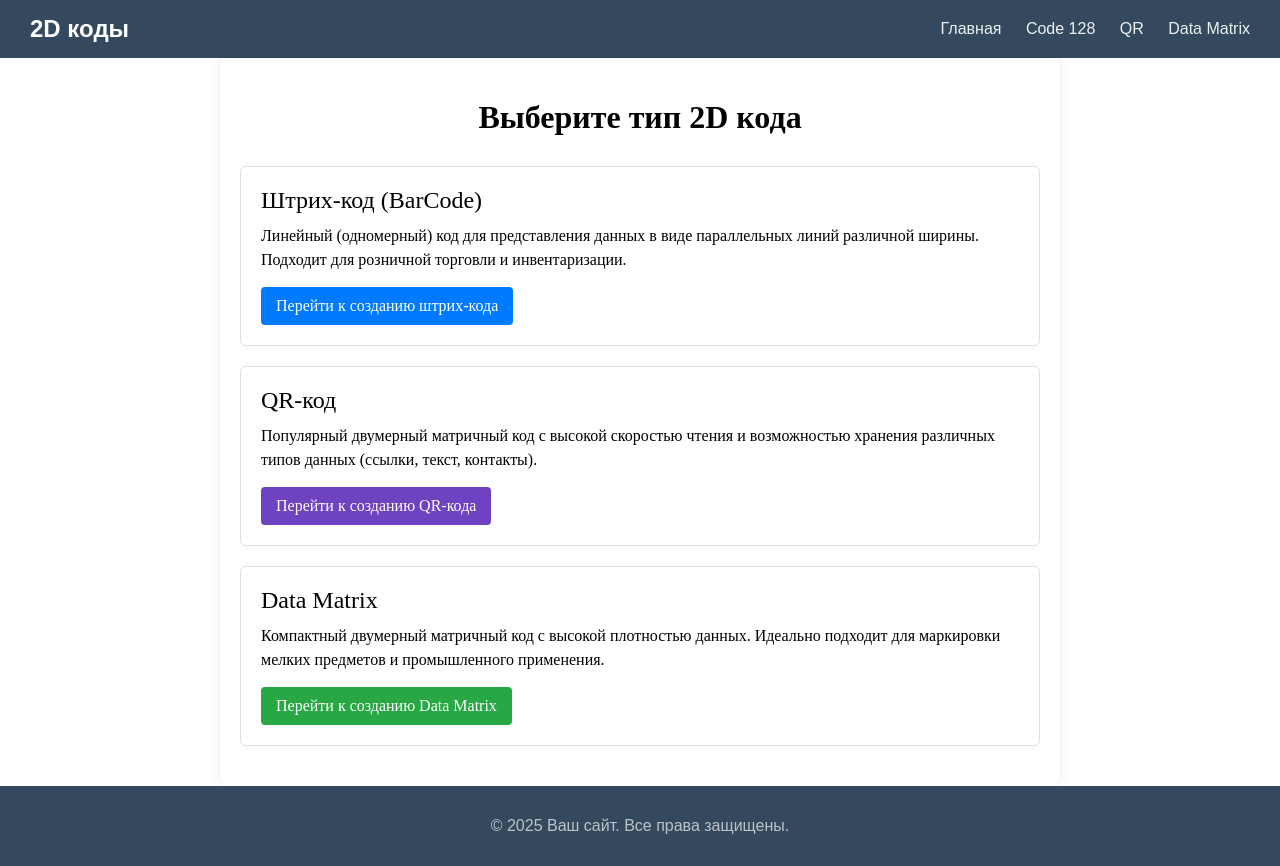
After one commit to denzalzc/codesworld, a Django app: page /2D in a window 1280 px wide. The commit adds this page. Run offline with Django 5.2, Linux system fonts and the light colour scheme.

Commit message:
add main page for 2D

```diff
--- /dev/null
+++ b/codesworld/coder2d/static/css/2Dmain.css
@@ -0,0 +1,72 @@
+.container {
+    max-width: 800px;
+    margin: auto;
+    background-color: #ffffff;
+    padding: 20px;
+    border-radius: 8px;
+    box-shadow: 0 0 10px rgba(0, 0, 0, 0.1);
+}
+
+h1 {
+    text-align: center;
+    margin-bottom: 30px;
+}
+
+.method-card {
+    border: 1px solid #ddd;
+    border-radius: 6px;
+    padding: 20px;
+    margin-bottom: 20px;
+    transition: box-shadow 0.2s;
+}
+
+.method-card:hover {
+    box-shadow: 0 0 15px rgba(0, 0, 0, 0.1);
+}
+
+.method-title {
+    font-size: 1.5em;
+    margin-bottom: 10px;
+}
+
+.method-description {
+    margin-bottom: 15px;
+    line-height: 1.5;
+}
+
+.btn {
+    display: inline-block;
+    padding: 10px 15px;
+    font-size: 1em;
+    border: none;
+    border-radius: 4px;
+    cursor: pointer;
+    background-color: #28a745;
+    /* Изменен цвет для дифференциации */
+    color: #fff;
+    text-decoration: none;
+    transition: background-color 0.2s;
+}
+
+.btn:hover {
+    background-color: #218838;
+}
+
+/* Опционально: иконки для наглядности */
+.method-card:nth-child(2) .btn {
+    background-color: #007bff;
+    /* Синий для QR */
+}
+
+.method-card:nth-child(2) .btn:hover {
+    background-color: #0056b3;
+}
+
+.method-card:nth-child(3) .btn {
+    background-color: #6f42c1;
+    /* Фиолетовый для Data Matrix */
+}
+
+.method-card:nth-child(3) .btn:hover {
+    background-color: #563d7c;
+}
--- /dev/null
+++ b/codesworld/coder2d/templates/coder2d/2Dmain.html
@@ -0,0 +1,40 @@
+{% extends 'coder2d/base.html' %}
+{% load static %}
+
+{% block add_css %}
+<link rel="stylesheet" href="{% static 'css/2Dmain.css' %}">
+{% endblock add_css %}
+
+{% block content %}
+
+<div class="container">
+    <h1>Выберите тип 2D кода</h1>
+    <div class="method-card">
+        <div class="method-title">Штрих-код (BarCode)</div>
+        <div class="method-description">
+            Линейный (одномерный) код для представления данных в виде параллельных линий различной ширины.
+            Подходит для розничной торговли и инвентаризации.
+        </div>
+        <a href="{% url 'base128' %}" class="btn">Перейти к созданию штрих-кода</a>
+    </div>
+
+    <div class="method-card">
+        <div class="method-title">QR-код</div>
+        <div class="method-description">
+            Популярный двумерный матричный код с высокой скоростью чтения и возможностью хранения
+            различных типов данных (ссылки, текст, контакты).
+        </div>
+        <a href="{% url 'qr' %}" class="btn">Перейти к созданию QR-кода</a>
+    </div>
+
+    <div class="method-card">
+        <div class="method-title">Data Matrix</div>
+        <div class="method-description">
+            Компактный двумерный матричный код с высокой плотностью данных.
+            Идеально подходит для маркировки мелких предметов и промышленного применения.
+        </div>
+        <a href="{% url 'datamatrix' %}" class="btn">Перейти к созданию Data Matrix</a>
+    </div>
+</div>
+
+{% endblock content %}
--- a/codesworld/coder2d/templates/coder2d/headerEnd.html
+++ b/codesworld/coder2d/templates/coder2d/headerEnd.html
@@ -4,7 +4,7 @@
 <header class="site-header">
   <h1 class="logo">2D коды</h1>
   <nav class="navigation">
-    <a href="{% url 'ciphermain' %}">Главная</a>
+    <a href="{% url 'main2D' %}">Главная</a>
     <a href="{% url 'base128' %}">Code 128</a>
     <a href="{% url 'qr' %}">QR</a>
     <a href="{% url 'datamatrix' %}">Data Matrix</a>
--- a/codesworld/coder2d/views.py
+++ b/codesworld/coder2d/views.py
@@ -14,6 +14,9 @@ import math
 
 
 # 2D
+def main2D(request):
+    return render(request, 'coder2d/2Dmain.html')
+
 def base128(request):
     return render(request, 'coder2d/base128.html')
 
--- a/codesworld/codesworld/urls.py
+++ b/codesworld/codesworld/urls.py
@@ -65,4 +65,5 @@ paths_2d = code128_paths + qr_paths + datamatrix_paths
 urlpatterns = [
     path('admin/', admin.site.urls),
     path('ciphers/', ciphermain, name='ciphermain'),
+    path('2D', main2D, name='main2D'),
 ] + ciphers_paths + paths_2d
```
